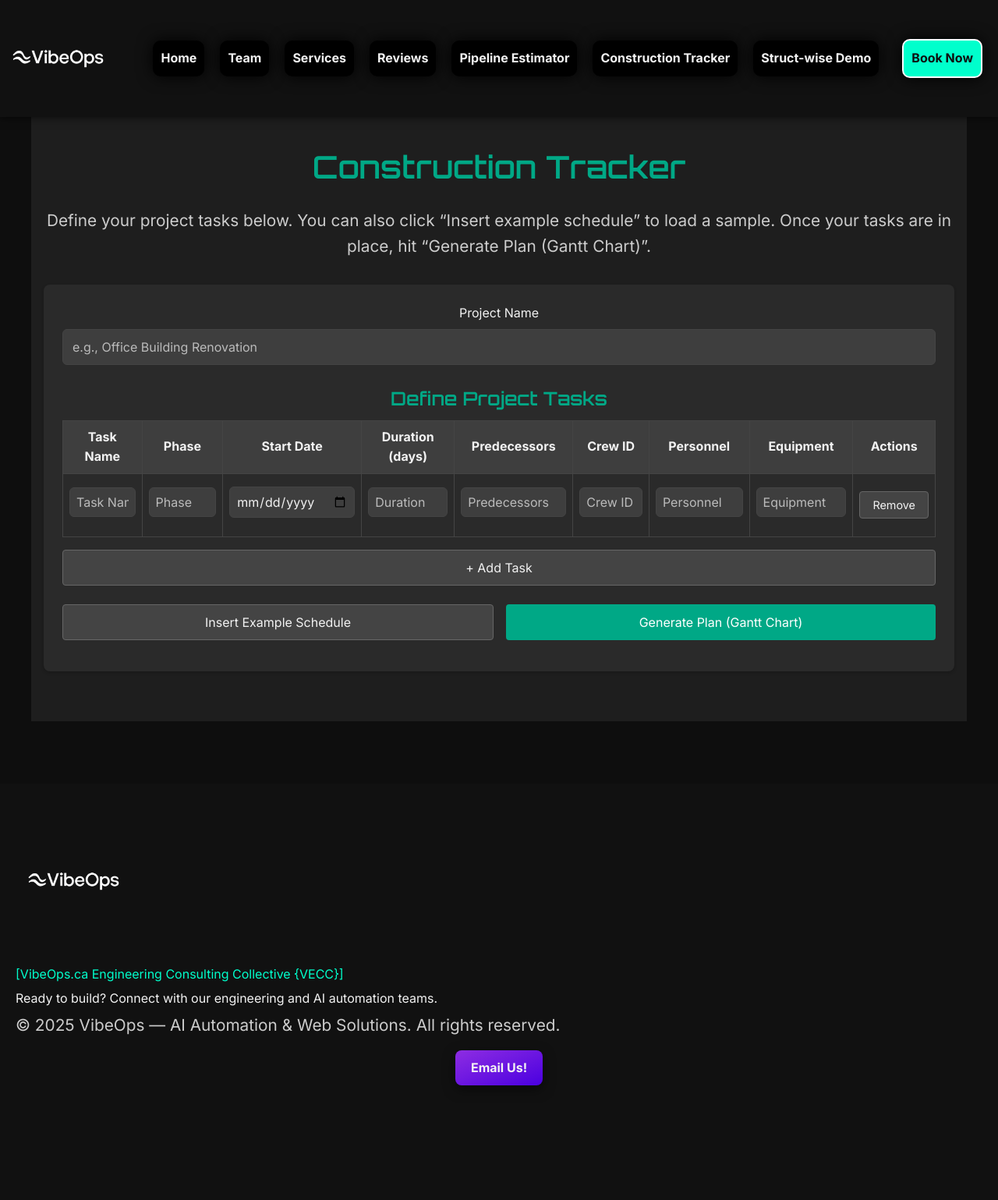
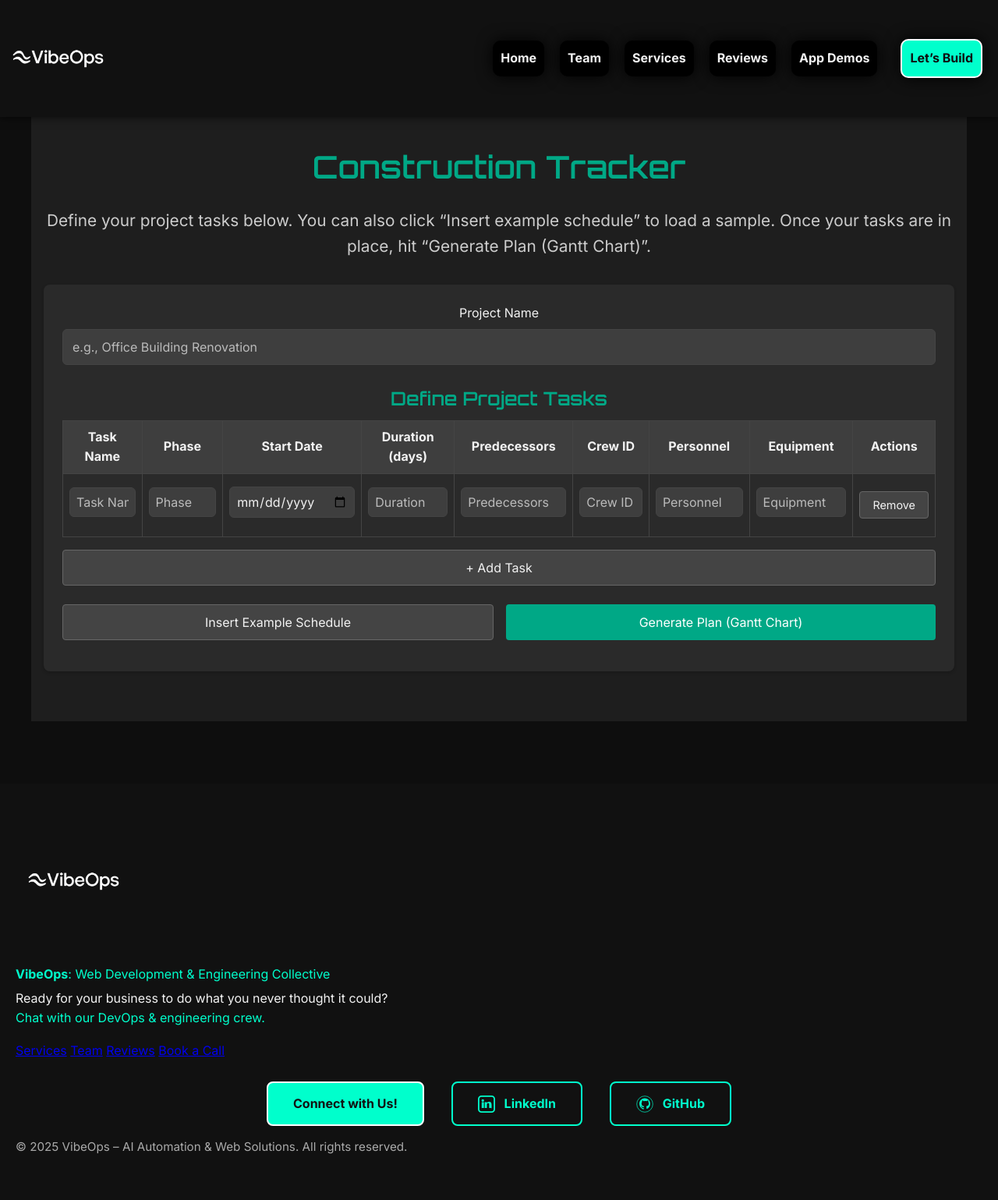
Before and after one commit to VibeOps-Git/vibeops-site-v2, a Flask app: page /construction-tracker in a window 1280 px wide. Shown: the whole page at 78% size. Before the commit the page ends 1392 px from the top, so only its background shows below. Run offline with Flask 3, Linux system fonts and the light colour scheme; parts of the project's set-up code (start-up, migrations or seed data) failed here and were passed over; some libraries are stand-ins or nearby versions.

Commit message:
Update base.html

```diff
--- a/templates/base.html
+++ b/templates/base.html
@@ -3,8 +3,8 @@
 <head>
   <meta charset="UTF-8" />
   <meta name="viewport" content="width=device-width, initial-scale=1.0" />
-  <meta name="description" content="VibeOps — AI-powered automation, engineering, and web solutions…" />
-  <meta name="keywords" content="AI automation, workflow optimization, web development, engineering consulting, CRM integration" />
+  <meta name="description" content="VibeOps — AI-native automation, lean workflows, and rapid web solutions for teams that build fast, flex hard, and vibe always." />
+  <meta name="keywords" content="AI-native automation, lean workflows, rapid web development, CRM sync, startup tools, AI engineering" />
   <meta name="author" content="VibeOps" />
   <title>VibeOps — {% block title %}{% endblock %}</title>
   <link rel="stylesheet" href="{{ url_for('static', filename='styles.css') }}" />
@@ -27,10 +27,13 @@
         <li><a href="/team">Team</a></li>
         <li><a href="/services">Services</a></li>
         <li><a href="/reviews">Reviews</a></li>
-        <li><a href="/pipeline-estimator">Pipeline Estimator</a></li>
-        <li><a href="/construction-tracker">Construction Tracker</a></li>
-        <li><a href="/struct-wise">Struct-wise Demo</a></li>
-        <li><a href="/booking" class="btn primary">Book Now</a></li>
+        <li><a href="/app-demos">App Demos</a></li>
+        <!--
+          <li><a href="/pipeline-estimator">Pipeline Estimator</a></li>
+          <li><a href="/construction-tracker">Construction Tracker</a></li>
+          <li><a href="/struct-wise">Struct-wise Demo</a></li>
+          -->
+        <li><a href="/booking" class="btn primary">Let’s Build</a></li>
         {% if is_authenticated %}
           <li><a href="/logout" class="btn secondary">Logout</a></li>
         {% endif %}
@@ -57,12 +60,49 @@
 
   <footer class="footer" data-aos="fade-in" data-aos-duration="1000">
     <img src="/static/Logo-wht.png" alt="VibeOps Footer Logo" class="footer-logo" data-aos="fade-up" data-aos-delay="100" />
-    <p class="footer-tagline" data-aos="fade-up" data-aos-delay="150"> [VibeOps.ca Engineering Consulting Collective {VECC}]</p>
-    <p class="footer-cta-text" data-aos="fade-up" data-aos-delay="180">Ready to build? Connect with our engineering and AI automation teams.</p>
-    <p data-aos="fade-up" data-aos-delay="200">© 2025 VibeOps — AI Automation & Web Solutions. All rights reserved.</p>
+    <p class="footer-tagline" data-aos="fade-up" data-aos-delay="150">
+      <strong>VibeOps</strong>: Web Development & Engineering Collective
+    </p>
+    <p class="footer-cta-text" data-aos="fade-up" data-aos-delay="180">
+      Ready for your business to do what you never thought it could?<br>
+      <span style="color:#00ffcc;">Chat with our DevOps & engineering crew.</span>
+    </p>
+    <nav class="footer-links" data-aos="fade-up" data-aos-delay="220" style="margin: 16px 0;">
+      <a href="/services" class="footer-link">Services</a>
+      <a href="/team" class="footer-link">Team</a>
+      <a href="/reviews" class="footer-link">Reviews</a>
+      <a href="/booking" class="footer-link">Book a Call</a>
+    </nav>
     <div class="socials" data-aos="fade-up" data-aos-delay="300">
-      <a href="mailto:vibeops.info@gmail.com?subject=Let's%20Build:%20_________&body=Hey%20VibeOps%2C%0A%0AI've%20got%20a%20project%20in%20mind:%20[details].%20Let%20s%20connect!%0A%0A[Your%20Name]" class="footer-email-btn">Email Us!</a>
+      <a
+        href="mailto:sales@vibeops.ca?cc=ceo@vibeops.ca&subject=Strategy%20Call%20Request&body=Hello%20VibeOps%20Team%2C%0A%0AI'm%20interested%20in%20a%2015–20%20minute%20strategy%20call%20to%20discuss%20AI%20automation%20and%20engineering%20solutions%20for%20our%20organization%20(%2410k%2Fmo%20engagement).%20Please%20share%20your%20availability.%0A%0ABest%20regards%2C%0A[Your%20Name]%20%7C%20[Company]"
+        class="btn primary"
+        style="color:#111;font-weight:700;"
+      >
+        Connect with Us!
+      </a>
+      <a href="https://www.linkedin.com/company/vibeops/" target="_blank" rel="noopener" aria-label="LinkedIn" class="btn secondary" style="margin-left:10px;">
+        <!-- Minimal LinkedIn SVG, VibeOps colors -->
+        <svg width="22" height="22" viewBox="0 0 24 24" style="vertical-align:middle;margin-right:8px;" xmlns="http://www.w3.org/2000/svg">
+          <!-- dark square with rounded corners -->
+          <rect x="1" y="1" width="22" height="22" rx="4" fill="#111" stroke="#00ffcc" stroke-width="2"/>
+          <!-- single-path “in” logo -->
+          <path fill="#00ffcc" d="M8.34 17.34H5.24V9.25h3.10v8.09zM6.79 8.70a1.80 1.80 0 1 1 0-3.60 1.80 1.80 0 0 1 0 3.60zM18.76 17.34h-3.09v-4.36c0-1.04-.02-2.38-1.45-2.38-1.45 0-1.67 1.13-1.67 2.30v4.43h-3.09V9.25h2.97v1.10h.04c.41-.78 1.42-1.60 2.92-1.60 3.12 0 3.70 2.06 3.70 4.73v5.41z"/>
+        </svg>
+        LinkedIn
+      </a>
+      <a href="https://github.com/VibeOps-Git" target="_blank" rel="noopener" aria-label="GitHub" class="btn secondary" style="margin-left:10px;">
+        <!-- Minimal GitHub SVG, VibeOps colors -->
+        <svg width="22" height="22" viewBox="0 0 98 96" fill="none" style="vertical-align:middle;margin-right:8px;" xmlns="http://www.w3.org/2000/svg">
+          <circle cx="49" cy="48" r="46" fill="#111" stroke="#00ffcc" stroke-width="3"/>
+          <path d="M48.854 15C32.1 15 18 29.1 18 46.217c0 14.756 9.5 27.172 22.7 31.59 1.65.33 2.25-.72 2.25-1.61 0-.78-.03-3.37-.05-6.09-9.22 1.99-11.18-4.31-11.18-4.31-1.5-3.92-3.73-4.97-3.73-4.97-3.05-2.09.23-2.05.23-2.05 3.37.23 5.14 3.46 5.14 3.46 3 5.14 7.87 3.66 9.8 2.8.3-2.17 1.17-3.66 2.13-4.5-7.36-.83-15.1-3.49-15.1-15.77 0-3.49 1.26-6.35 3.27-8.57-.32-.82-1.42-4.22.3-8.77 0 0 2.8-.89 9.1 3.45a31.97 31.97 0 0 1 8.27-1.1c2.8 0 5.6.38 8.27 1.1 6.3-4.34 9.1-3.45 9.1-3.45 1.72 4.55.62 7.95.3 8.77 2.03 2.22 3.27 5.08 3.27 8.57 0 12.32-7.76 14.93-15.14 15.75.96.83 1.83 2.47 1.83 4.98 0 3.6-.03 6.5-.03 7.39 0 .89.6 1.94 2.25 1.61C70.5 73.39 80 60.97 80 46.217 80 29.1 65.8 15 48.854 15z" fill="#00ffcc"/>
+        </svg>
+        GitHub
+      </a>
     </div>
+    <p data-aos="fade-up" data-aos-delay="350" style="font-size:0.95em;color:#aaa;">
+      © 2025 VibeOps – AI Automation & Web Solutions. All rights reserved.
+    </p>
   </footer>
 
   <script src="https://unpkg.com/aos@2.3.1/dist/aos.js"></script>
```
